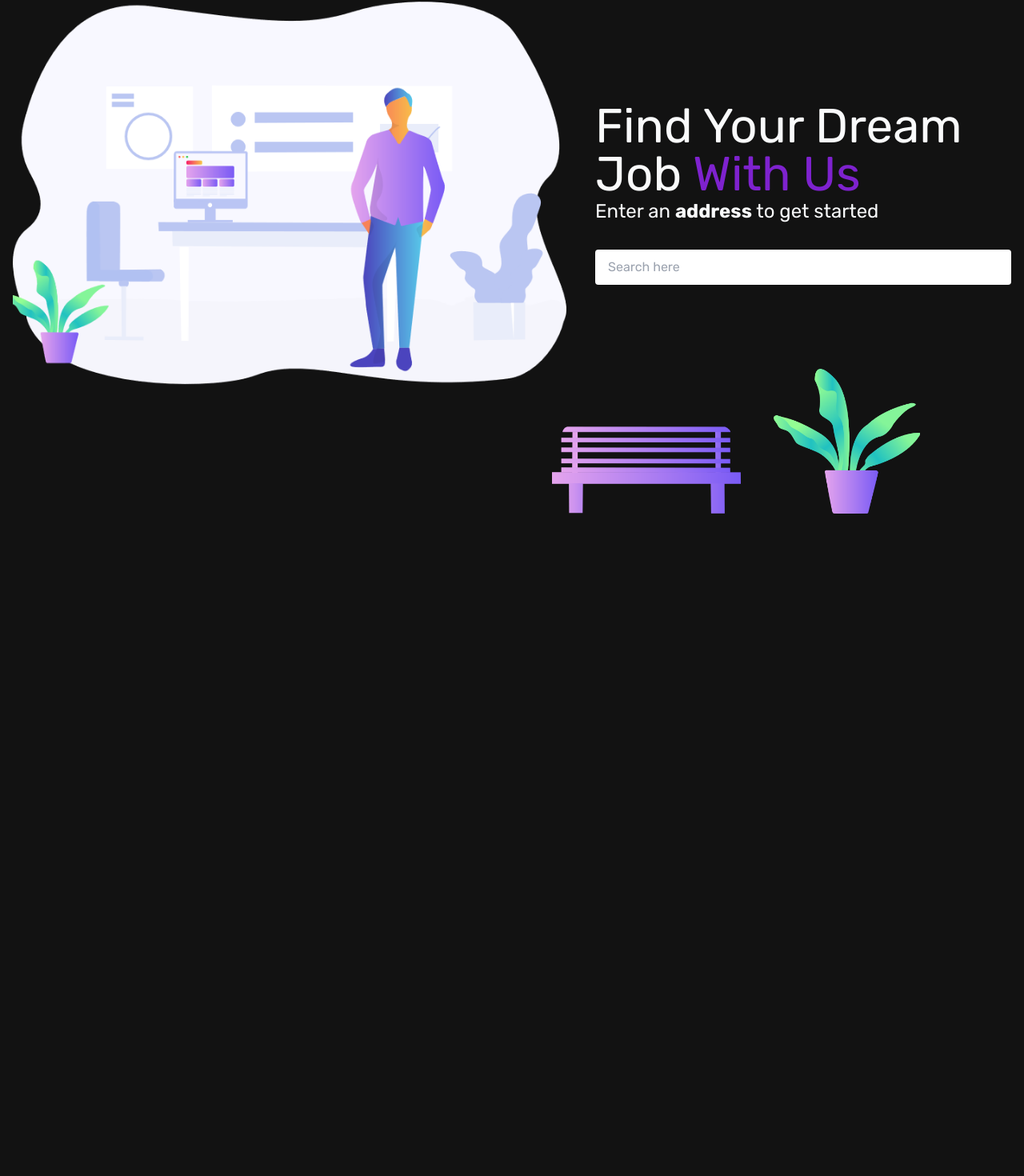
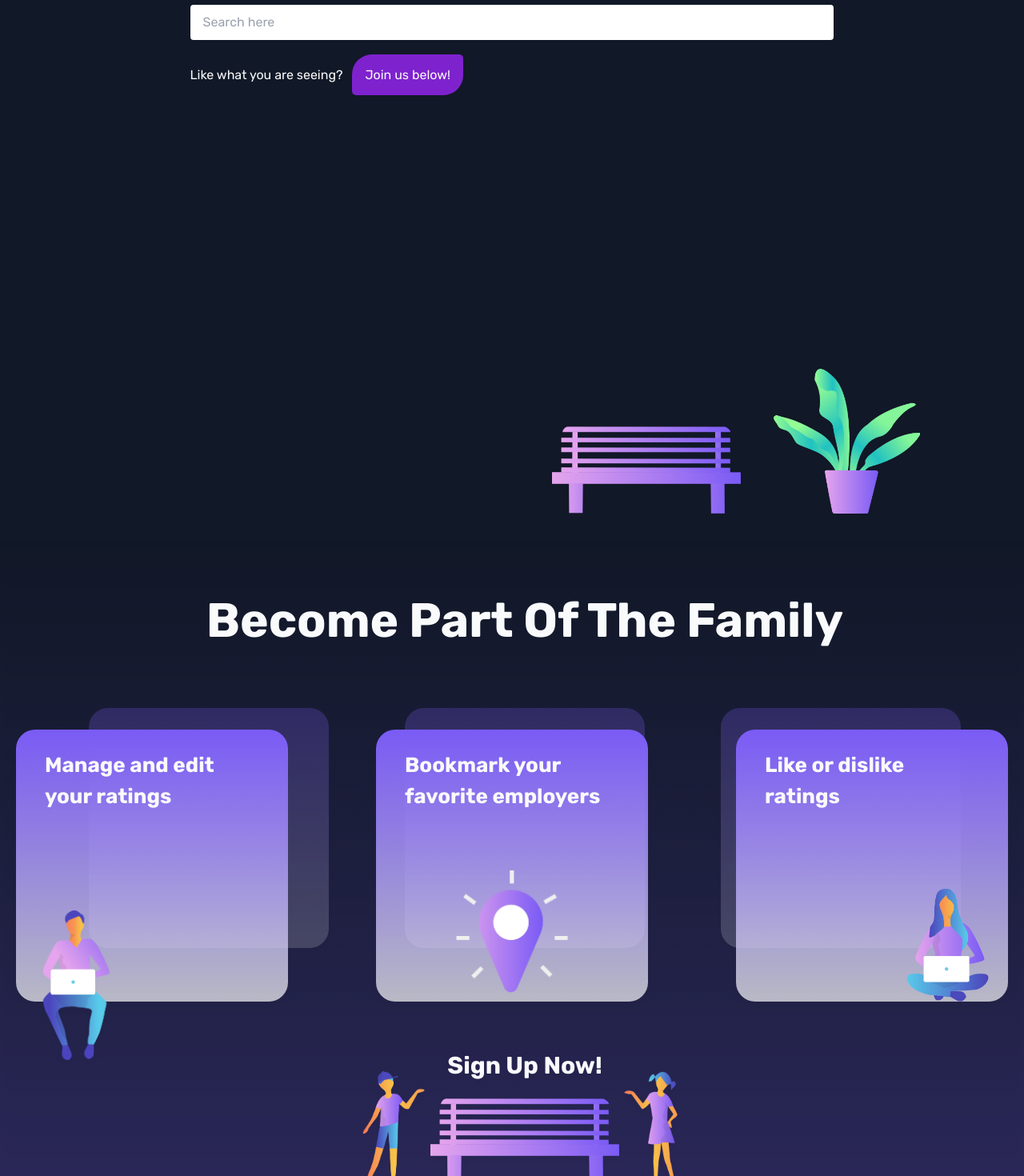
Before and after one commit to TrustfulDev/employer_eval, a React (Create React App) app: page / in a window 1280 px wide. Shown: the part 158-1628 px from the top of the page at 80% size. Before the commit the page ends 800 px from the top, so only its background shows below. Built offline with nearby package versions, Linux system fonts and the light colour scheme; no server answers; the HTML template or start-up script is replaced by a standard one.

Commit message:
Finalizes home page
Fully responsive & has working buttons/links

```diff
--- /dev/null
+++ b/src/components/HomeCard.jsx
@@ -0,0 +1,10 @@
+const HomeCard = ({ title, img, alt, position }) => {
+    return (
+        <div className="w-[422px] h-[422px] card-gradient rounded-3xl py-[25px] px-[36px] relative 2xl:w-[340px] 2xl:h-[340px]">
+            <h3 className="font-bold text-[32px] w-11/12 2xl:text-[26px]">{title}</h3>
+            <img src={img} alt={alt} className={`w-[186px] absolute ${position} 2xl:w-[150px]`}/>
+        </div>
+    );
+};
+
+export default HomeCard;
--- a/src/components/Searchbar.jsx
+++ b/src/components/Searchbar.jsx
@@ -26,7 +26,7 @@ const Searchbar = () => {
                 placeholder="Search here"
                 onChange={handleChange}
                 value={searchInput}
-                className='w-full rounded px-4 py-2.5 mt-8 bg-white text-gray-900'
+                className='w-full rounded px-4 py-2.5 my-8 bg-white text-gray-900'
             />
 
             <input type='submit' className='hidden' />
--- a/src/components/index.js
+++ b/src/components/index.js
@@ -1,2 +1,3 @@
 export { default as Navbar } from './Navbar';
 export { default as Searchbar } from './Searchbar';
+export { default as HomeCard } from './HomeCard';
--- a/src/index.css
+++ b/src/index.css
@@ -22,12 +22,26 @@ body {
   -webkit-font-smoothing: antialiased;
   -moz-osx-font-smoothing: grayscale;
   color: var(--white);
+  max-width: 1920px;
+  margin: 0 auto;
+  background-color: var(--black);
+}
+
+html {
+  scrollbar-width: thin;
+  scrollbar-color: var(--gradient-purple) var(--black);
+  overflow-x: hidden;
 }
 
 .black-gradient {
-  background: linear-gradient(180deg, var(--black) 0%, var(--gradient-purple) 100%);
+  background: linear-gradient(180deg, var(--black) 0%, rgba(122, 91, 245, 0.25) 100%);
+  filter: drop-shadow(0px 4px 4px rgba(0, 0, 0, 0.25));
 }
 
 .white-gradient {
   background: linear-gradient(180deg, var(--gradient-purple) 0%, var(--white) 100%);
 }
+
+.card-gradient {
+  background: linear-gradient(180deg, var(--gradient-purple) 0%, rgba(249, 250, 251, 0.7) 100%);
+}
--- a/src/pages/Home.jsx
+++ b/src/pages/Home.jsx
@@ -1,21 +1,61 @@
-import { hero_illustration, bench, tulip } from "../assets";
-import { Searchbar } from "../components";
+import { hero_illustration, bench, tulip, child_boy, child_girl, man_laptop, pin, woman_laptop } from "../assets";
+import { Searchbar, HomeCard } from "../components";
+import { Link } from "react-router-dom";
 
 const Home = () => {
     return (
-        <section className="h-screen flex justify-center items-center gap-9 mx-4">
-            <img src={hero_illustration} alt='Hero Illustration' className="max-w-[692px] h-auto"/>
+        <>
+            <section className="h-screen flex justify-center items-center gap-9 mx-4 2xl:items-start 2xl:mt-10">
+                <img src={hero_illustration} alt='Hero Illustration' className="max-w-[692px] h-auto 2xl:hidden"/>
 
-            <div className="">
-                <h1 className="text-6xl">Find Your Dream Job <span className="text-purple-700">With Us</span></h1>
-                <h2 className="text-2xl">Enter an <b>address</b> to get started</h2>
+                <div className="">
+                    <h1 className="text-6xl">Find Your Dream Job <span className="text-purple-700">With Us</span></h1>
+                    <h2 className="text-2xl sm:text-xl">Enter an <b>address</b> to get started</h2>
 
-                <Searchbar/>
-            </div>
+                    <Searchbar/>
+                    <h3 className="xsm:text-[15px]">Like what you are seeing? <a href="#join-us" className="bg-purple-700 rounded-tl-[25px] rounded-br-[25px] rounded-[5px] p-4 ml-2 xsm:ml-0 ease-in-out duration-150 hover:bg-purple-600">Join us below!</a></h3>
+                </div>
 
-            <img src={bench} alt='A bench' className="absolute bottom-0 right-[354px] w-[236px] h-auto" />
-            <img src={tulip} alt='A tulip plant' className="absolute bottom-0 right-[130px] w-[183px] h-auto" />
-        </section>
+                <img src={bench} alt='A bench' className="absolute bottom-0 right-[354px] w-[236px] h-auto md:right-[184px] md:w-[136px]" />
+                <img src={tulip} alt='A tulip plant' className="absolute bottom-0 right-[130px] w-[183px] h-auto md:right-[20px] md:w-[200px]" />
+            </section>
+
+            <section id="join-us" className="min-h-screen h-full flex flex-col justify-center align-center px-4 relative lg:px-2 black-gradient">
+                <h1 className="text-6xl text-center font-bold absolute top-16 w-full lg:relative lg:top-0 lg:my-5 md:text-4xl">Become Part Of The Family</h1>
+                <div className="flex justify-evenly opacity-25 absolute w-full top-[203px] -z-10 lg:hidden">
+                    <div className="min-w-[300px] h-[300px] card-gradient rounded-3xl"></div>
+                    <div className="min-w-[300px] h-[300px] card-gradient rounded-3xl"></div>
+                    <div className="min-w-[300px] h-[300px] card-gradient rounded-3xl"></div>
+                </div>
+
+                <div className="flex justify-between px-1 lg:flex-col lg:px-0 lg:gap-3 lg:mx-auto lg:mb-[200px]">
+                    <HomeCard title="Manage and edit your ratings"
+                        img={man_laptop}
+                        altTag="A man using a laptop"
+                        position="bottom-[-75px] left-0 lg:bottom-0"
+                    />
+
+                    <HomeCard title="Bookmark your favorite employers"
+                        img={pin}
+                        altTag="Bookmark"
+                        position="bottom-[42px] left-1/2 transform -translate-x-1/2 2xl:bottom-[10px]"
+                    />
+
+                    <HomeCard title="Like or dislike ratings"
+                        img={woman_laptop}
+                        altTag="A woman using a laptop"
+                        position="bottom-0 right-0"
+                    />
+                </div>
+
+                <div className="flex justify-center align-bottom w-full absolute bottom-0 gap-52">
+                    <Link to='/signup' className="absolute top-[-25px] text-3xl font-bold decoration-purple-400 ease-in-out duration-150 hover:underline hover:text-[1.9rem]">Sign Up Now!</Link>
+                    <img src={child_boy} alt='A boy' className="w-[120px] h-auto" />
+                    <img src={bench} alt='A bench' className="w-[236px] h-auto absolute bottom-0" />
+                    <img src={child_girl} alt='A girl' className="w-[120px] h-auto" />
+                </div>
+            </section>
+        </>
     )
 };
 
--- a/tailwind.config.js
+++ b/tailwind.config.js
@@ -5,6 +5,28 @@ module.exports = {
   ],
   theme: {
     extend: {},
+    screens: {
+      '3xl': {'max': '1800px'},
+      // => @media (max-width: 1800px) { ... }
+
+      '2xl': {'max': '1580px'},
+      // => @media (max-width: 1580px) { ... }
+
+      'xl': {'max': '1279px'},
+      // => @media (max-width: 1279px) { ... }
+
+      'lg': {'max': '1079px'},
+      // => @media (max-width: 1079px) { ... }
+
+      'md': {'max': '767px'},
+      // => @media (max-width: 767px) { ... }
+
+      'sm': {'max': '639px'},
+      // => @media (max-width: 639px) { ... }
+
+      'xsm': {'max': '400px'},
+      // => @media (max-width: 400px) { ... }
+    }
   },
   plugins: [],
 }
```
